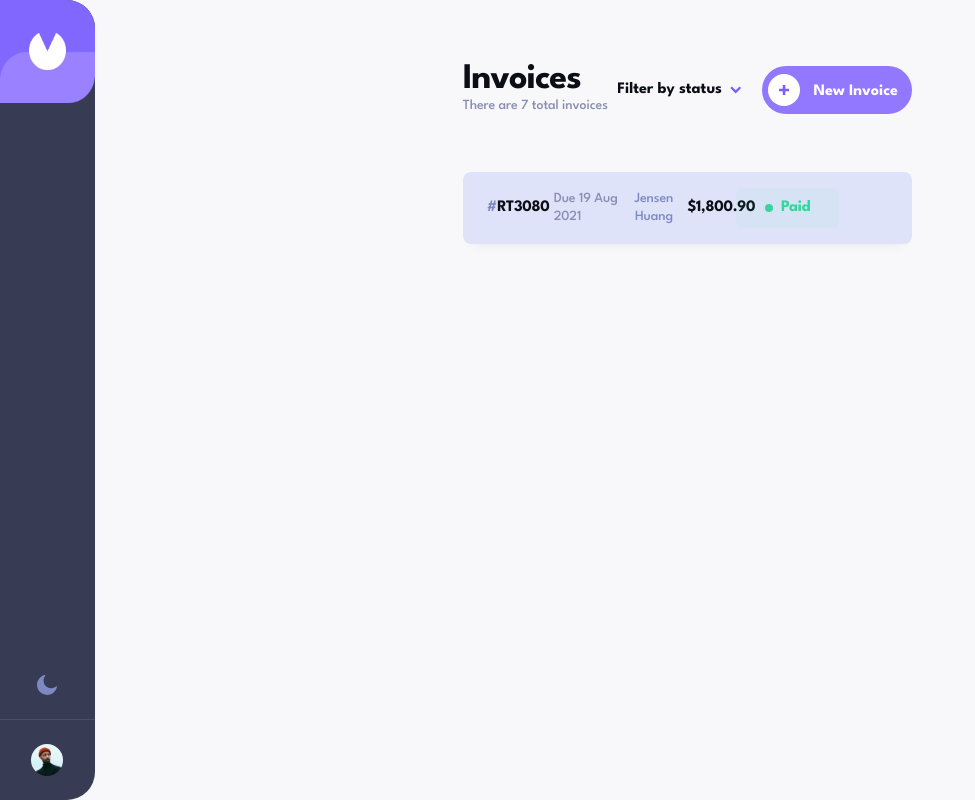
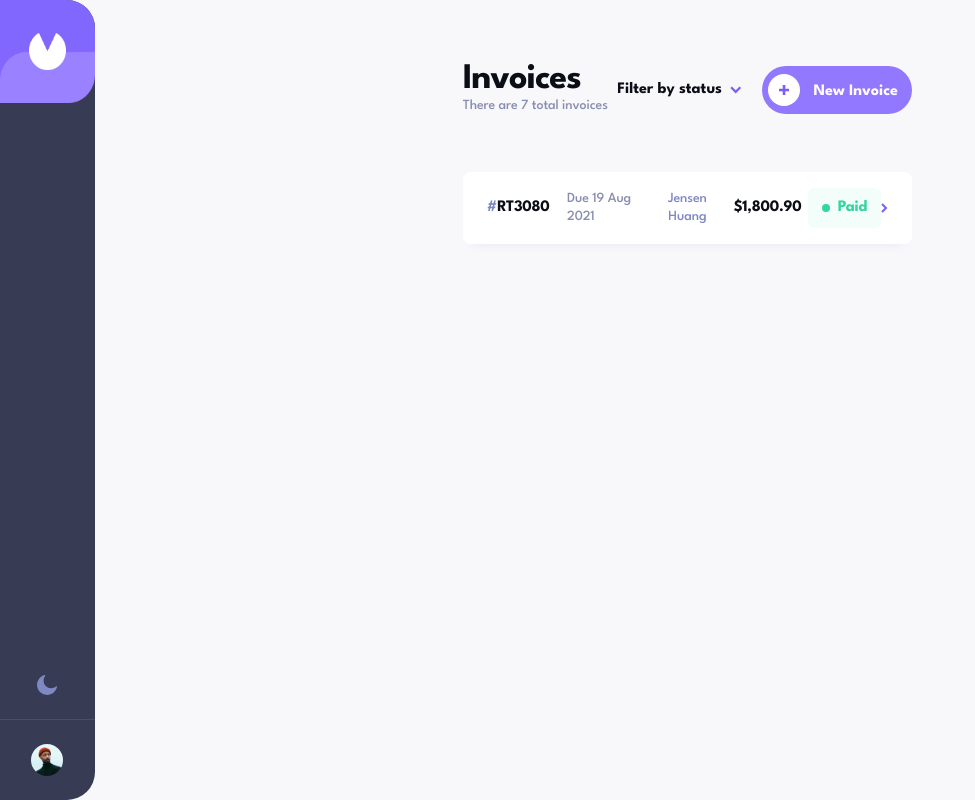
Before and after one commit to kelitasukita/invoice-app-frontend, a Next.js app: page / in a window 1280 px wide. Shown: the whole page, without its empty margins (0-975 px from the left). Built offline with nearby package versions, Linux system fonts and the light colour scheme.

Commit message:
Changes spacing and styles adjustments

```diff
--- a/src/app/components/Invoice.tsx
+++ b/src/app/components/Invoice.tsx
@@ -25,7 +25,7 @@ export default function Invoice() {
     //   </div>
     // </article>
 
-    <article className="grid grid-cols-3 grid-rows-3 mt-8 h-32 p-6 bg-05 rounded-lg shadow-my-shadow sm:grid sm:grid-cols-6 sm:grid-rows-1 sm:h-72 sm:justify-center sm:items-center sm:mt-14 sm:px-6 desktop:mx-80">
+    <article className="grid grid-cols-3 grid-rows-3 mt-8 h-32 p-6 bg-13 rounded-lg shadow-my-shadow sm:grid sm:grid-cols-5 sm:grid-rows-1 sm:h-72 sm:justify-center sm:items-center sm:mt-14 sm:px-6 desktop:mx-80">
       <h2 className="heading-s text-08">
         <span className="text-07 ">#</span>
         RT3080
@@ -35,11 +35,13 @@ export default function Invoice() {
 
       <span className="col-start-3 col-end-3 row-start-1 text-right text-07 body sm:col-start-3 sm:text-center">Jensen Huang</span>
 
-      <div className="col-start-3 col-end-3 row-start-2 row-end-3 flex justify-self-end justify-center items-center w-103 h-10 mt-5 bg-paid rounded-md bg-opacity-4 sm:col-start-5 sm:col-end-6 sm:row-start-1 sm:mt-0 sm:justify-self-center">
-        <div className="w-2 h-2 rounded-full bg-paid"></div>
-        <span className="heading-s ml-2 rounded-md text-paid">Paid</span>
+      <div className="col-start-3 col-end-3 row-start-2 row-end-3 flex justify-end items-center sm:col-start-5 sm:col-end-5 sm:row-start-1 sm:mt-0 sm:justify-between">
+        <div className="flex justify-center items-center w-103 h-10 mt-12 mr-0 bg-paid rounded-md bg-opacity-4 sm:mt-0 sm:m-auto">
+          <div className="w-2 h-2 rounded-full bg-paid"></div>
+          <span className="heading-s ml-2 rounded-md text-paid">Paid</span>
+        </div>
+        <img className="hidden sm:block sm:grid-start-5" src="/assets/icon-arrow-right.svg" alt="arrow right" />
       </div>
-      {/* <img className="" src="/assets/icon-arrow-right.svg" alt="arrow right" /> */}
     </article>
   )
 }
```
